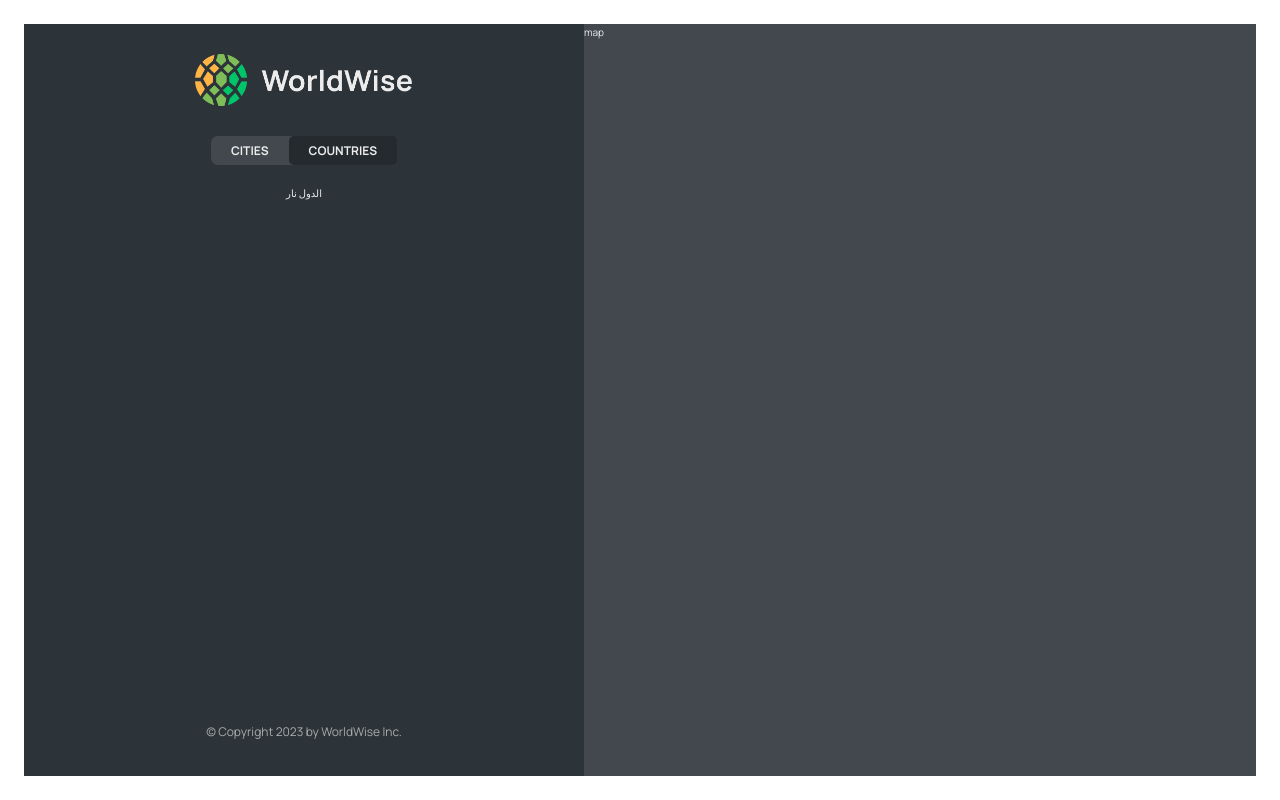
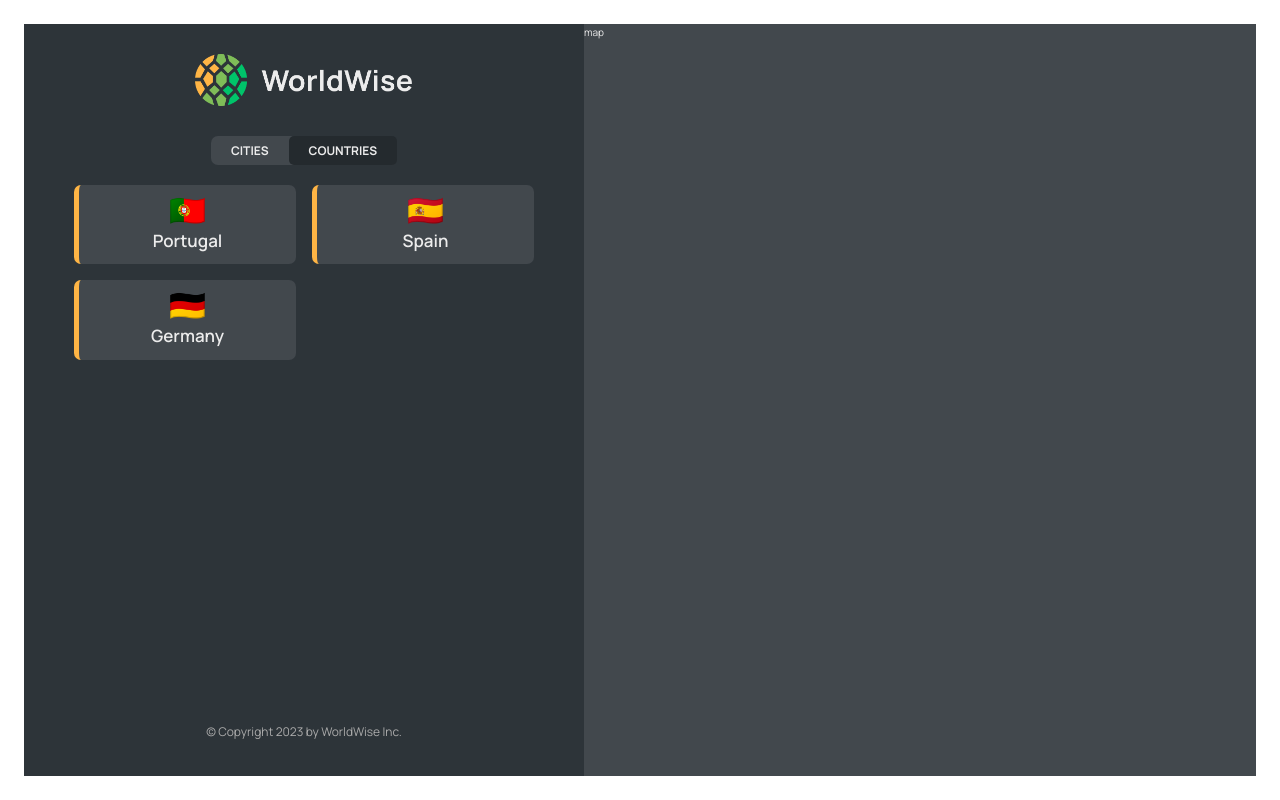
Before and after one commit to OmarElkeshen38/WorldWise, a React (Vite) app: page /app/countries in a window 1280 px wide. Built offline with nearby package versions, Linux system fonts and the light colour scheme; data requests are answered from the project's data file; the HTML template or start-up script is replaced by a standard one.

Commit message:
implement Countries List

```diff
--- a/src/App.jsx
+++ b/src/App.jsx
@@ -1,21 +1,21 @@
-import { BrowserRouter, Route, Routes } from "react-router-dom"
-import Product from "./pages/Product"
-import Pricing from "./pages/Pricing"
-import Homepage from "./pages/Homepage"
-import AppLayout from "./pages/AppLayout"
+import { useEffect, useState } from "react";
+import { BrowserRouter, Route, Routes } from "react-router-dom";
+import Product from "./pages/Product";
+import Pricing from "./pages/Pricing";
+import Homepage from "./pages/Homepage";
+import AppLayout from "./pages/AppLayout";
 import PageNotFound from "./pages/PageNotFound";
-import Login from "./pages/Login"
-import CityList from "./components/CityList"
-import { useEffect, useState } from "react"
+import Login from "./pages/Login";
+import CityList from "./components/CityList";
+import CountryList from "./components/CountryList";
 
 function App() {
-
   const BASE_URL = "http://localhost:8000";
 
   const [cities, setCities] = useState([]);
   const [isLoading, setIsLoading] = useState(false);
 
-  useEffect(function() {
+  useEffect(function () {
     async function fetchCities() {
       try {
         setIsLoading(true);
@@ -23,13 +23,13 @@
         const data = await res.json();
         setCities(data);
       } catch {
-        alert('There was an error loading data ...')
+        alert("There was an error loading data ...");
       } finally {
         setIsLoading(false);
       }
     }
     fetchCities();
-  }, [])
+  }, []);
 
   return (
     <div>
@@ -40,9 +40,18 @@
           <Route path="/pricing" element={<Pricing />}></Route>
           <Route path="/login" element={<Login />}></Route>
           <Route path="app" element={<AppLayout />}>
-            <Route index element={<CityList cities={cities} isLoading={isLoading} />} />
-            <Route path="cities" element={<CityList cities={cities} isLoading={isLoading} />} />
-            <Route path="countries" element={<p>الدول نار</p>} />
+            <Route
+              index
+              element={<CityList cities={cities} isLoading={isLoading} />}
+            />
+            <Route
+              path="cities"
+              element={<CityList cities={cities} isLoading={isLoading} />}
+            />
+            <Route
+              path="countries"
+              element={<CountryList cities={cities} isLoading={isLoading} />}
+            />
             <Route path="form" element={<p>الفورم نار</p>} />
           </Route>
           <Route path="*" element={<PageNotFound />}></Route>
@@ -52,4 +61,4 @@
   );
 }
 
-export default App
+export default App;
--- a/src/components/CountryItem.jsx
+++ b/src/components/CountryItem.jsx
@@ -1,4 +1,5 @@
 import styles from "./CountryItem.module.css";
+import PropTypes from "prop-types";
 
 function CountryItem({ country }) {
   return (
@@ -9,4 +10,8 @@
   );
 }
 
+CountryItem.propTypes = {
+  country: PropTypes.array.isRequired,
+};
+
 export default CountryItem;
--- /dev/null
+++ b/src/components/CountryList.jsx
@@ -0,0 +1,36 @@
+import Spinner from "./Spinner";
+import styles from "./CountryList.module.css";
+import CountryItem from "./CountryItem";
+import Message from "./Message";
+import PropTypes from "prop-types";
+
+function CountryList({ cities, isLoading }) {
+  if (isLoading) return <Spinner />;
+
+  if (!cities.length)
+    return (
+      <Message message="Add your first city by clicking on a city on the map" />
+    );
+
+    const countries = cities.reduce((arr, city) => {
+      if (!arr.map((el) => el.country).includes(city.country))
+        return [...arr, { country: city.country, emoji: city.emoji }];
+      else return arr;
+      }, []);
+
+  return (
+    <ul className={styles.countryList}>
+      {countries.map((country) => (
+        <CountryItem country={country} key={country} />
+      ))}
+    </ul>
+  );
+}
+
+CountryList.propTypes = {
+  cities: PropTypes.array.isRequired,
+  country: PropTypes.array.isRequired,
+  isLoading: PropTypes.bool.isRequired,
+};
+
+export default CountryList;
```
